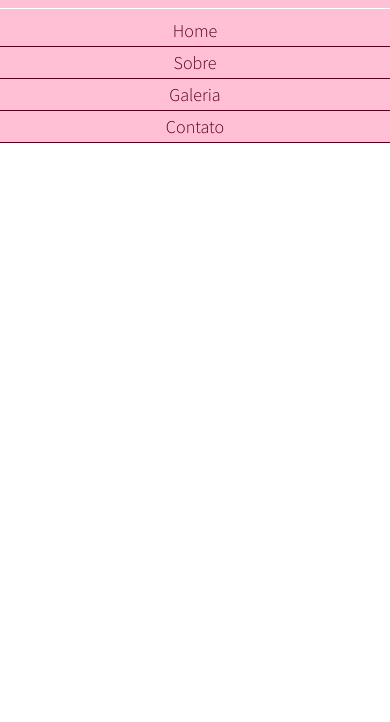
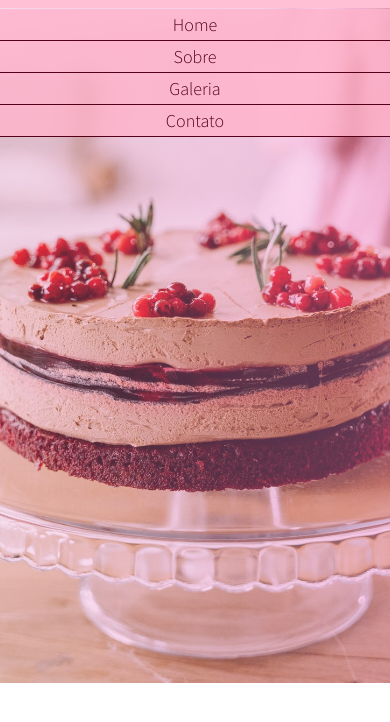
Before and after one commit to gabrielrikson/Landing-Page-Confeitaria, a plain HTML site: page index.html in a window 390 px wide. Both pictures are taken after a click on the element 356 px from the left and 30 px from the top of the page. Shown: the part 56-778 px from the top of the page. Drawn offline with Linux system fonts and the light colour scheme; a web font is replaced by a local one.

Commit message:
Organizados arquivos css por sessões; Criado banner principal com imagem e overlay rosa com gradiente por cima.

```diff
--- /dev/null
+++ b/css/banner-principal.css
@@ -0,0 +1,13 @@
+section.banner-principal{
+    width: 100%;
+    height: 80vh;
+    background-image: url('../images/bannerPrincipal.jpeg');
+    background-position: center;
+    background-size: cover;
+}
+
+.overlay{
+    width: 100%;
+    height: 100%;
+    background-image: linear-gradient(to right, rgba(255, 136, 191, 0.247),rgba(255, 139, 211, 0.39));
+}
--- a/css/classesAuxiliares.css
+++ b/css/classesAuxiliares.css
@@ -6,6 +6,11 @@
 *Source Sans Pro
 *Roboto
 */
+
+:root{
+    --main-text-color: rgb(85, 0, 25);
+    --main-bg-color: rgb(255, 191, 212);
+}
 
 *{
     padding: 0;
--- a/css/style.css
+++ b/css/header.css
@@ -1,7 +1,3 @@
-:root{
-    --main-text-color: rgb(85, 0, 25);
-    --main-bg-color: rgb(255, 191, 212);
-}
 
 header{
     width: 100%;
@@ -53,12 +49,11 @@ nav.menu-mobile ul{
     left: 0;
     width: 100%;
     text-align: center;
-    padding-top: 6px;
-    background-color: var(--main-bg-color);
+    background-color: rgba(255, 179, 203, 0.815);
 }
 nav.menu-mobile ul li{
     padding: 4px 0;
-    border-bottom: 1px solid var(--main-text-color)
+    border-bottom: 1px solid var(--main-text-color);
 }
 nav.menu-mobile ul li:hover{
     background-color: rgb(255, 179, 203);
@@ -72,6 +67,8 @@ nav.menu-mobile a{
 nav.menu-mobile a:hover{
     font-weight: 700;
 }
+
+
 @media screen and (max-width:768px){
     .logomarca{
         flex: 1;
--- a/index.html
+++ b/index.html
@@ -4,7 +4,8 @@
     <meta charset="UTF-8">
     <meta http-equiv="X-UA-Compatible" content="IE=edge">
     <meta name="viewport" content="width=device-width, initial-scale=1.0">
-    <link rel="stylesheet" href="./css/style.css">
+    <link rel="stylesheet" href="./css/header.css">
+    <link rel="stylesheet" href="./css/banner-principal.css">
     <link rel="stylesheet" href="./css/classesAuxiliares.css">
     <title>Doces Delícias | Confeitaria</title>
 </head>
@@ -32,6 +33,10 @@
         </div><!--container-->
     </header>
 
+    <section class="banner-principal">
+        <div class="overlay"></div>
+    </section><!--banner-principal-->
+
 
     <script src="./js/jquery-3.6.0.min.js"></script>
     <script src="./js/script.js"></script>
```
Also changed, not shown: images/bannerPrincipal.jpeg (added).
